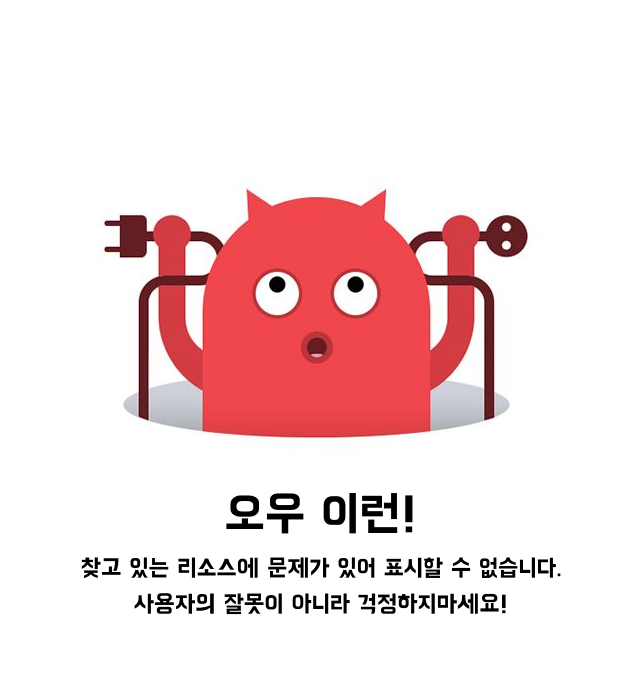
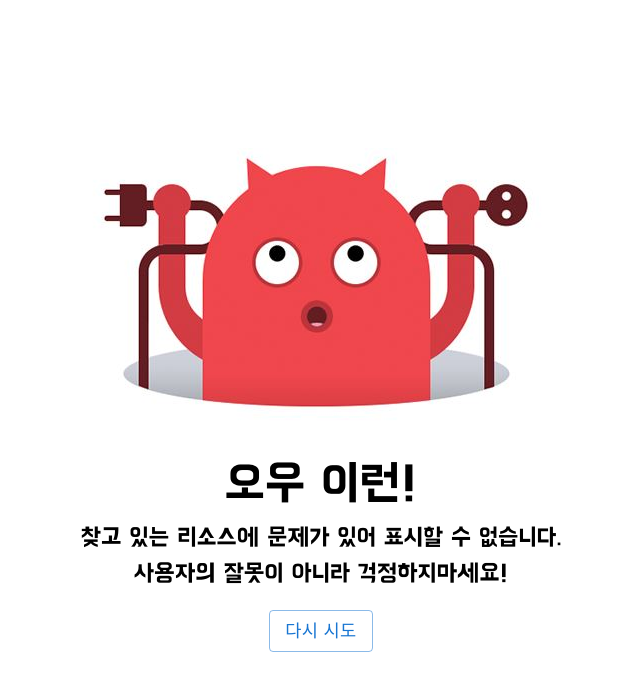
Before and after one commit to Miintoo/todoList, a React (Vite) app: page /serverError in a window 1280 px wide. Shown: the top 690 px of the page, without its empty margins (319-959 px from the left). Built offline with nearby package versions, Linux system fonts and the light colour scheme.

Commit message:
[Feat]: 다시시도 버튼 추가

```diff
--- a/src/pages/serverError/ServerErrorPage.tsx
+++ b/src/pages/serverError/ServerErrorPage.tsx
@@ -1,13 +1,23 @@
 import ServerError from '../../assets/images/serverError.png';
+import { useNavigate } from 'react-router-dom';
+import Button from '@mui/material/Button';
 import styles from './serverErrorPage.module.scss';
 
 export default function ServerErrorPage() {
+  const history = useNavigate();
+  const handleClickRetry = () => {
+    history('/');
+  };
+
   return (
     <div className={styles.container}>
       <img src={ServerError} alt="" />
       <h4>오우 이런!</h4>
       <p>찾고 있는 리소스에 문제가 있어 표시할 수 없습니다.</p>
       <p>사용자의 잘못이 아니라 걱정하지마세요!</p>
+      <Button className={styles.retryBtn} variant="outlined" onClick={handleClickRetry}>
+        다시 시도
+      </Button>
     </div>
   );
 }
--- a/src/pages/serverError/serverErrorPage.module.scss
+++ b/src/pages/serverError/serverErrorPage.module.scss
@@ -12,4 +12,9 @@
   p {
     font-size: 1.5rem;
   }
+
+  .retryBtn {
+    margin-top: 1.2rem;
+    font-size: 1.1rem;
+  }
 }
```
